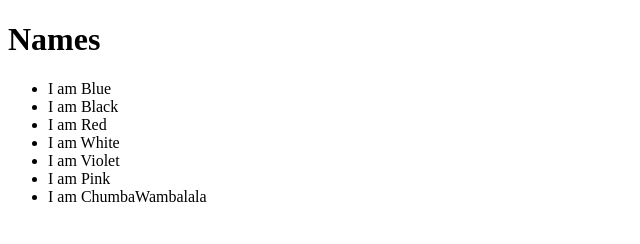
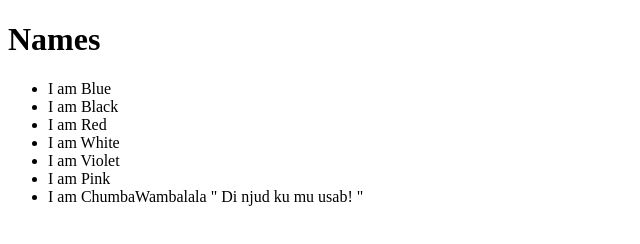
Before and after one commit to diazGeoff/awesome-intern, a plain HTML site: page index.html in a window 1280 px wide. Shown: the whole page, without its empty margins (0-640 px from the left). Drawn offline with Linux system fonts and the light colour scheme.

Commit message:
ChumbaWambalala was here

```diff
--- a/index.html
+++ b/index.html
@@ -12,7 +12,7 @@
 		<li>I am White</li>
 		<li>I am Violet</li>
 		<li>I am Pink</li>
-		<li>I am ChumbaWambalala</li>
+		<li>I am ChumbaWambalala " Di njud ku mu usab! "</li>
 	</ul>
 </body>
 </html>
```
